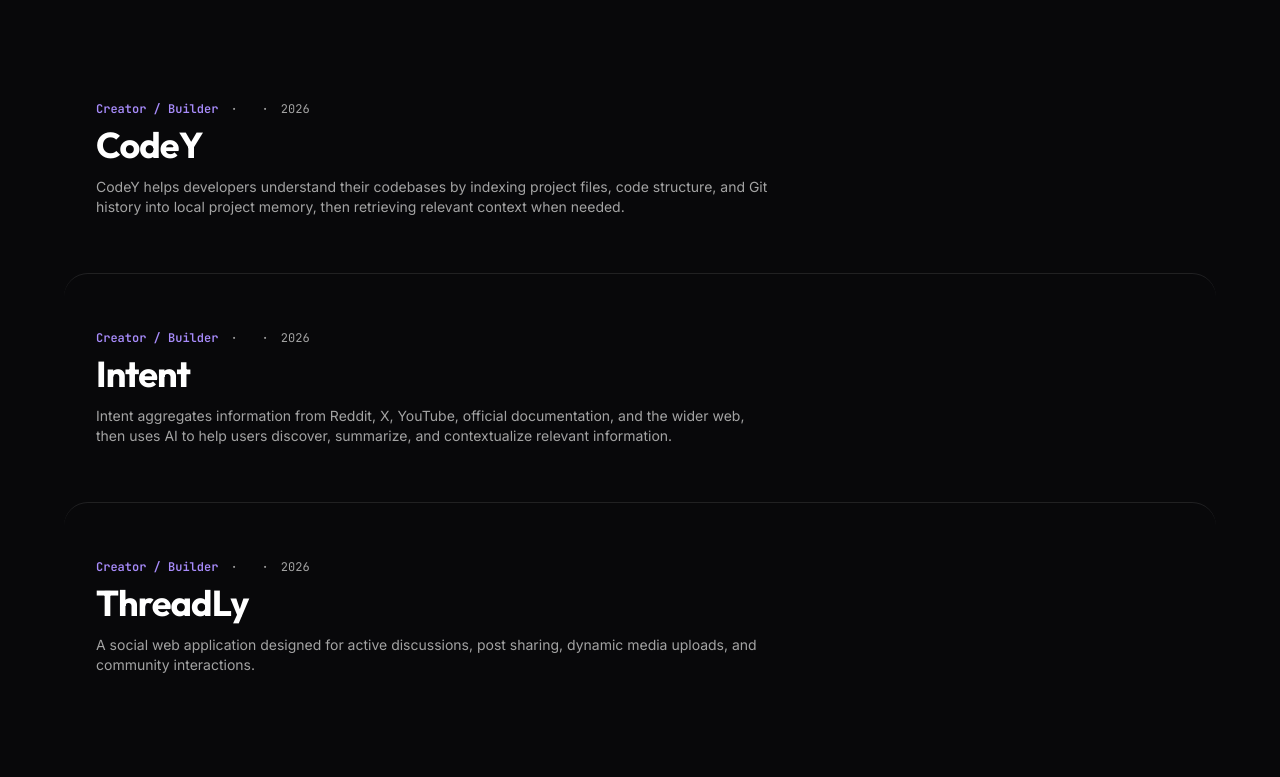
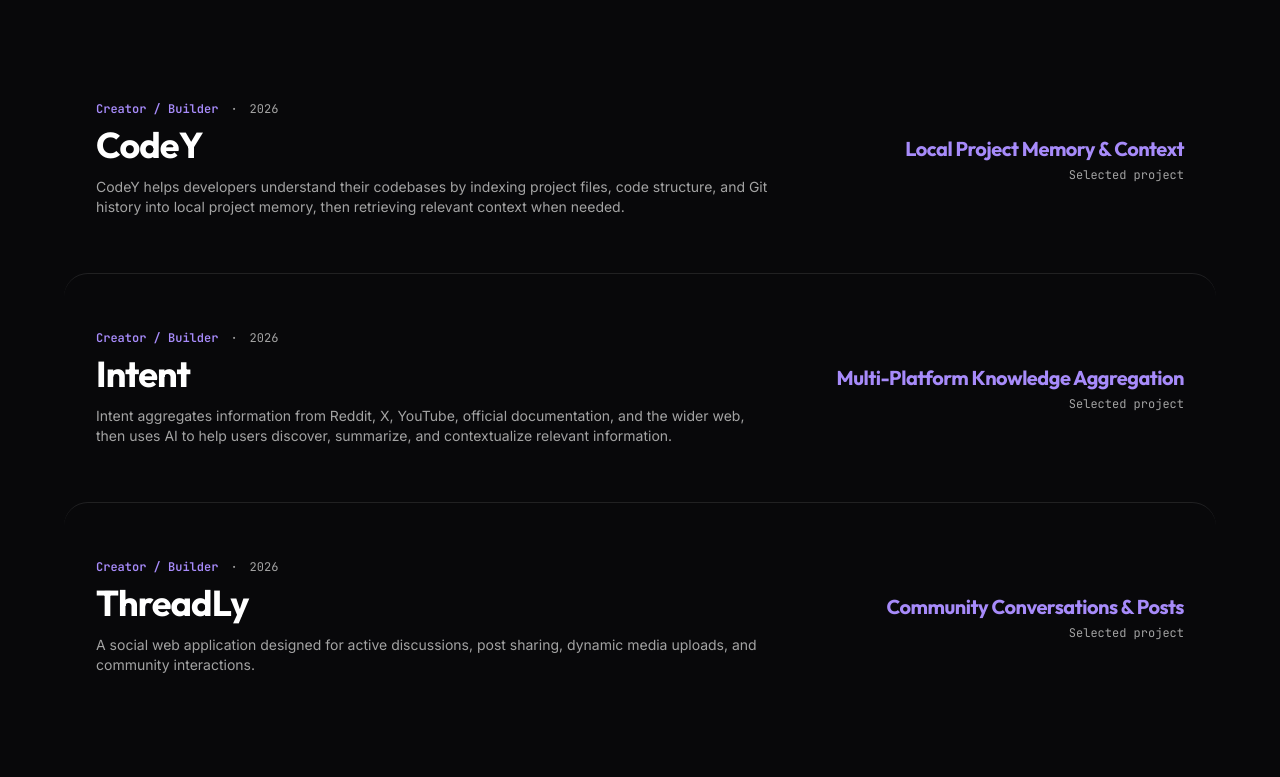
Before and after one commit to harshittpanday/harshit.dev, a Next.js app: page / in a window 1280 px wide. Shown: the part 3700-4477 px from the top of the page. Built offline with nearby package versions, Linux system fonts and the light colour scheme.

Commit message:
fix build errors

```diff
--- a/src/components/CaseStudiesSection.tsx
+++ b/src/components/CaseStudiesSection.tsx
@@ -19,7 +19,10 @@
 
   return (
     <>
-      <section id="case-studies" className="relative py-24 px-4 sm:px-6 md:px-8 border-t border-white/5">
+      <section
+        id="case-studies"
+        className="relative py-24 px-4 sm:px-6 md:px-8 border-t border-white/5"
+      >
         <div className="max-w-6xl mx-auto">
           {/* Section Header */}
           <div className="mb-16">
@@ -32,6 +35,7 @@
               <Sparkles className="w-3.5 h-3.5" />
               <span>Selected Deep Dives</span>
             </motion.div>
+
             <motion.h2
               initial={{ opacity: 0, y: 20 }}
               whileInView={{ opacity: 1, y: 0 }}
@@ -41,9 +45,10 @@
             >
               Case Studies
             </motion.h2>
+
             <p className="text-sm sm:text-base text-neutral-400 max-w-2xl font-sans leading-relaxed">
-              End-to-end full-stack architectures, AI systems, and product execution — from research
-              to deployed, high-throughput software.
+              End-to-end full-stack architectures, AI systems, and product
+              execution — from research to deployed, high-throughput software.
             </p>
           </div>
 
@@ -63,16 +68,17 @@
                 <div
                   className="absolute inset-0 opacity-0 group-hover:opacity-100 transition-opacity duration-500 pointer-events-none"
                   style={{
-                    background: `radial-gradient(800px circle at var(--mouse-x, 50%) var(--mouse-y, 50%), rgba(167, 139, 250, 0.06), transparent 70%)`,
+                    background:
+                      "radial-gradient(800px circle at var(--mouse-x, 50%) var(--mouse-y, 50%), rgba(167, 139, 250, 0.06), transparent 70%)",
                   }}
                 />
 
                 {/* Left Column: Project Info */}
                 <div className="flex flex-col gap-2 md:max-w-2xl">
                   <div className="flex items-center gap-3 text-xs font-mono text-neutral-400">
-                    <span className="text-brand-purple font-semibold">{study.role}</span>
-                    <span>·</span>
-                    <span>{study.duration}</span>
+                    <span className="text-brand-purple font-semibold">
+                      {study.role}
+                    </span>
                     <span>·</span>
                     <span>{study.year}</span>
                   </div>
@@ -87,13 +93,13 @@
                   </p>
                 </div>
 
-                {/* Right Column: Highlight Metric & CTA */}
+                {/* Right Column: Highlight */}
                 <div className="flex flex-row md:flex-col items-baseline md:items-end justify-between md:justify-center gap-1 border-t md:border-t-0 border-white/5 pt-4 md:pt-0">
-                  <span className="text-4xl sm:text-5xl font-display font-extrabold text-brand-purple tracking-tight">
-                    {study.impactMetric}
+                  <span className="text-lg sm:text-xl font-display font-bold text-brand-purple tracking-tight text-right">
+                    {study.highlightTag}
                   </span>
                   <span className="text-xs font-mono text-neutral-400 text-right">
-                    {study.impactLabel}
+                    Selected project
                   </span>
                 </div>
               </motion.div>
@@ -105,12 +111,16 @@
             <button
               onClick={() => {
                 playClickSound();
-                document.querySelector("#projects")?.scrollIntoView({ behavior: "smooth" });
+                document
+                  .querySelector("#projects")
+                  ?.scrollIntoView({ behavior: "smooth" });
               }}
               className="flex items-center gap-2 px-8 py-3.5 rounded-full bg-neutral-900 border border-white/15 hover:border-brand-purple/50 text-sm font-mono text-white transition-all group shadow-lg"
             >
               <span>Explore All Projects</span>
-              <span className="text-brand-purple group-hover:translate-x-1 transition-transform">→</span>
+              <span className="text-brand-purple group-hover:translate-x-1 transition-transform">
+                →
+              </span>
             </button>
           </div>
         </div>
--- a/src/components/TechStackSection.tsx
+++ b/src/components/TechStackSection.tsx
@@ -130,9 +130,7 @@
                 <div className="flex flex-col text-left">
                   <span className="text-sm font-display font-semibold text-white">
                     {tech.name}
-                  </span>
-                  <span className="text-[10px] font-mono text-neutral-500">
-                    {tech.level}
+
                   </span>
                 </div>
               </div>
@@ -158,9 +156,7 @@
                 <div className="flex flex-col text-left">
                   <span className="text-sm font-display font-semibold text-white">
                     {tech.name}
-                  </span>
-                  <span className="text-[10px] font-mono text-neutral-500">
-                    {tech.level}
+
                   </span>
                 </div>
               </div>
@@ -184,11 +180,10 @@
                     playClickSound();
                     setActiveCategory(cat);
                   }}
-                  className={`px-3 py-1 rounded-lg text-xs font-mono transition-colors ${
-                    activeCategory === cat
-                      ? "bg-brand-purple text-neutral-950 font-bold"
-                      : "text-neutral-400 hover:text-white bg-white/5"
-                  }`}
+                  className={`px-3 py-1 rounded-lg text-xs font-mono transition-colors ${activeCategory === cat
+                    ? "bg-brand-purple text-neutral-950 font-bold"
+                    : "text-neutral-400 hover:text-white bg-white/5"
+                    }`}
                 >
                   {cat}
                 </button>
```
